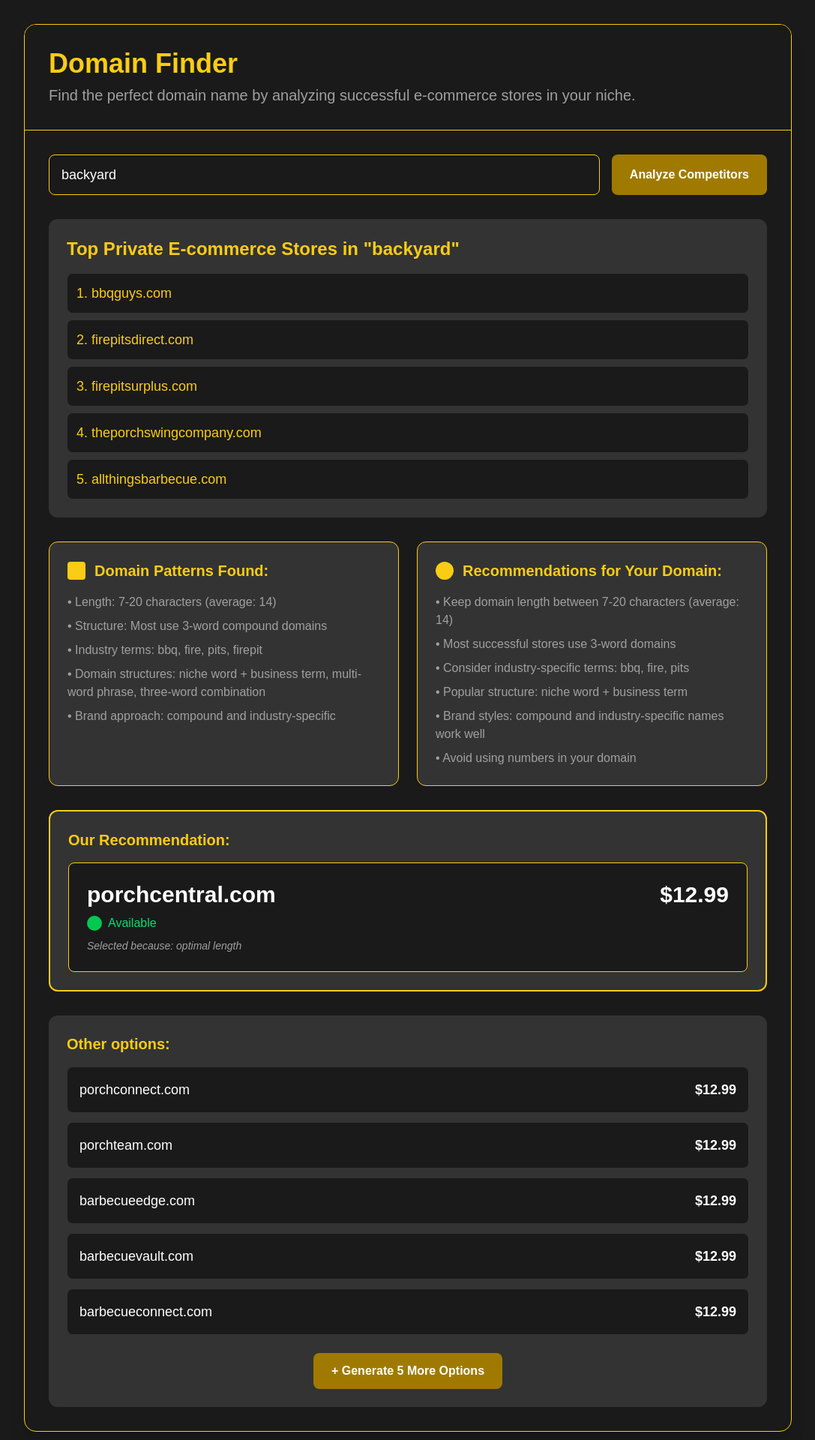
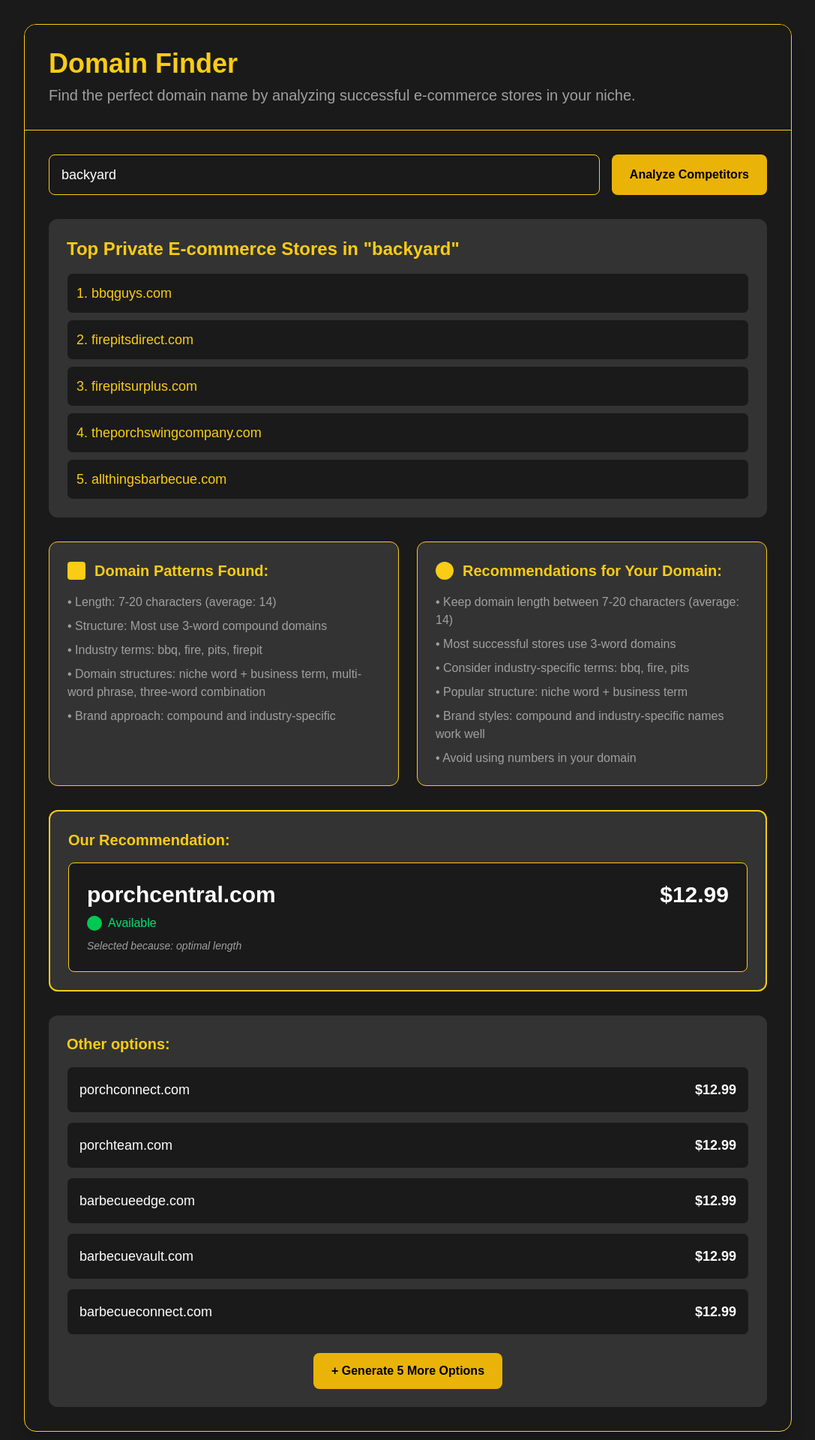
Before and after one commit to b083085/domain-finder-v3, a Next.js app: page / in a window 1280 px wide. Shown: the top 1920 px of the page at 75% size, without its empty margins (96-1183 px from the left). Built offline with nearby package versions, Linux system fonts and the light colour scheme.

Commit message:
updated the gold color buttons

```diff
--- a/src/app/page.tsx
+++ b/src/app/page.tsx
@@ -55,7 +55,7 @@ export default function Home() {
               <button
                 onClick={handleAnalyze}
                 disabled={isAnalyzing}
-                className="px-6 py-3 bg-[#A07A00] text-white font-semibold rounded-lg hover:bg-[#8B6A00] disabled:opacity-50 disabled:cursor-not-allowed whitespace-nowrap"
+                className="px-6 py-3 bg-[#eab308] text-black font-semibold rounded-lg hover:bg-[#fbbf24] disabled:opacity-50 disabled:cursor-not-allowed whitespace-nowrap"
               >
                 {isAnalyzing ? 'Analyzing...' : 'Analyze Competitors'}
               </button>
@@ -148,7 +148,7 @@ export default function Home() {
                 ))}
               </div>
               <div className="text-center mt-6">
-                <button className="px-6 py-3 bg-[#A07A00] text-white font-semibold rounded-lg hover:bg-[#8B6A00]">
+                <button className="px-6 py-3 bg-[#eab308] text-black font-semibold rounded-lg hover:bg-[#fbbf24]">
                   + Generate 5 More Options
                 </button>
               </div>
```
